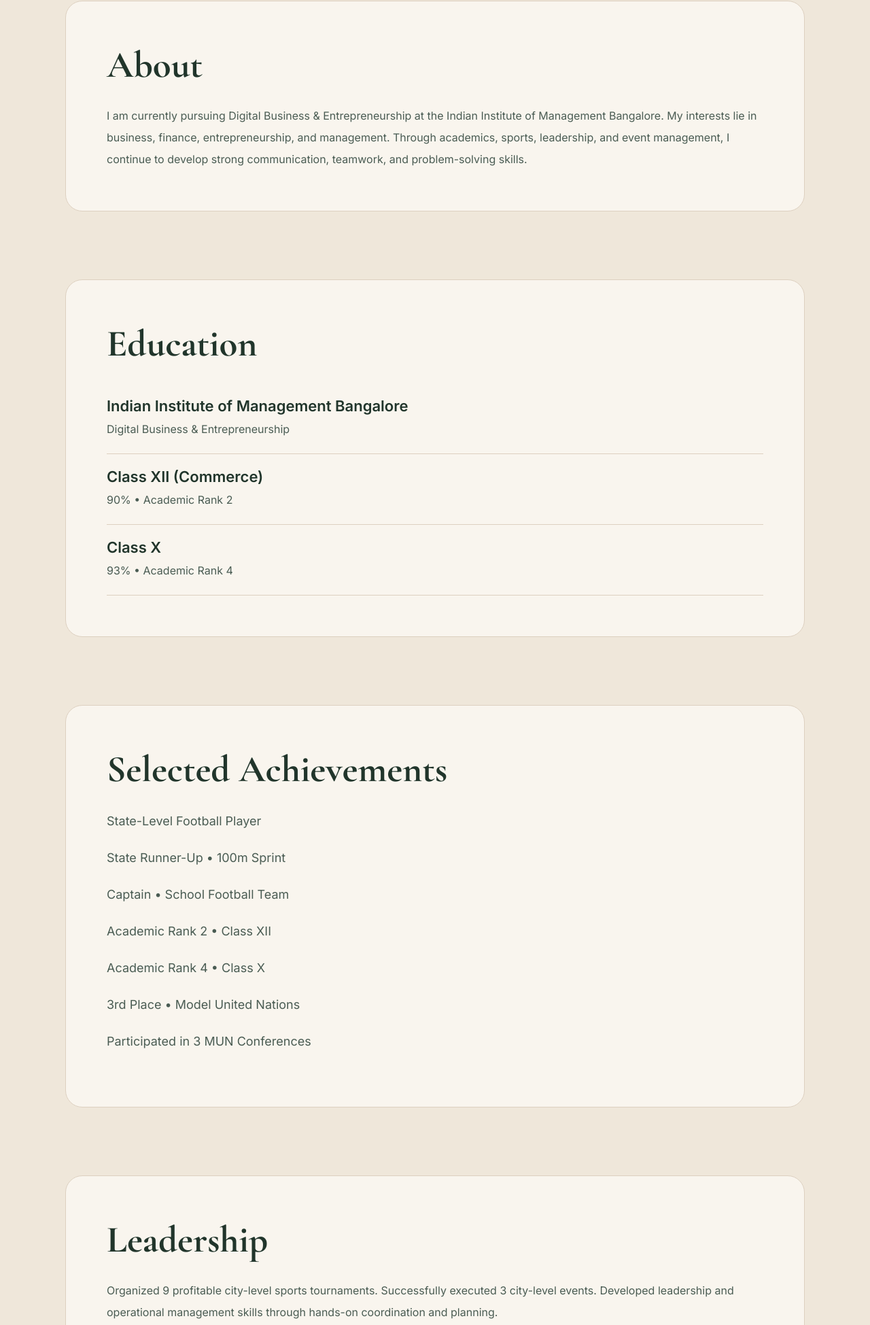
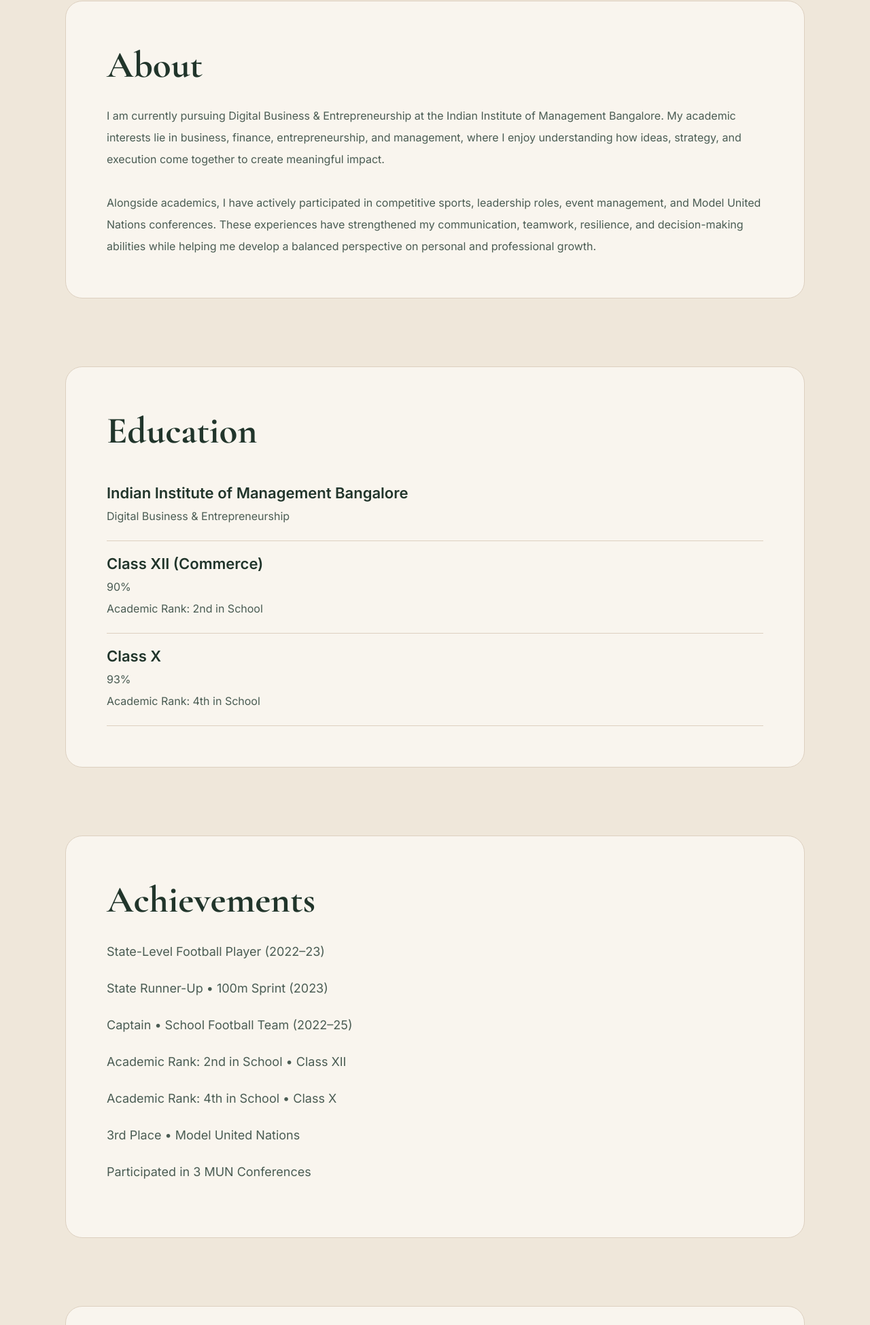
Before and after one commit to sahilrathii/sahil-rathi-resume, a plain HTML site: page index.html in a window 1280 px wide. Shown: the part 915-2864 px from the top of the page at 68% size. Drawn offline with nearby package versions, Linux system fonts and the light colour scheme.

Commit message:
Update index.html

```diff
--- a/index.html
+++ b/index.html
@@ -70,7 +70,9 @@ Explore Portfolio
 
 <div class="hero-right">
 
-<img src="profile.jpg" alt="Profile Photo" class="profile-pic">
+<img src="profile.jpg"
+alt="Profile Photo"
+class="profile-pic">
 
 </div>
 
@@ -83,15 +85,18 @@ Explore Portfolio
 <p>
 
 I am currently pursuing Digital Business & Entrepreneurship at the
-Indian Institute of Management Bangalore.
+Indian Institute of Management Bangalore. My academic interests lie
+in business, finance, entrepreneurship, and management, where I enjoy
+understanding how ideas, strategy, and execution come together to
+create meaningful impact.
 
-My interests lie in business, finance,
-entrepreneurship, and management.
+<br><br>
 
-Through academics, sports, leadership,
-and event management, I continue to
-develop strong communication,
-teamwork, and problem-solving skills.
+Alongside academics, I have actively participated in competitive
+sports, leadership roles, event management, and Model United Nations
+conferences. These experiences have strengthened my communication,
+teamwork, resilience, and decision-making abilities while helping me
+develop a balanced perspective on personal and professional growth.
 
 </p>
 
@@ -113,7 +118,9 @@ teamwork, and problem-solving skills.
 
 <h4>Class XII (Commerce)</h4>
 
-<p>90% • Academic Rank 2</p>
+<p>90%</p>
+
+<p>Academic Rank: 2nd in School</p>
 
 </div>
 
@@ -121,7 +128,9 @@ teamwork, and problem-solving skills.
 
 <h4>Class X</h4>
 
-<p>93% • Academic Rank 4</p>
+<p>93%</p>
+
+<p>Academic Rank: 4th in School</p>
 
 </div>
 
@@ -129,19 +138,19 @@ teamwork, and problem-solving skills.
 
 <section id="achievements" class="card">
 
-<h3>Selected Achievements</h3>
+<h3>Achievements</h3>
 
 <div class="achievement-list">
 
-<p>State-Level Football Player</p>
+<p>State-Level Football Player (2022–23)</p>
 
-<p>State Runner-Up • 100m Sprint</p>
+<p>State Runner-Up • 100m Sprint (2023)</p>
 
-<p>Captain • School Football Team</p>
+<p>Captain • School Football Team (2022–25)</p>
 
-<p>Academic Rank 2 • Class XII</p>
+<p>Academic Rank: 2nd in School • Class XII</p>
 
-<p>Academic Rank 4 • Class X</p>
+<p>Academic Rank: 4th in School • Class X</p>
 
 <p>3rd Place • Model United Nations</p>
 
@@ -157,13 +166,43 @@ teamwork, and problem-solving skills.
 
 <p>
 
-Organized 9 profitable city-level sports tournaments.
+Over the years, I have organized 9 profitable city-level sports
+tournaments and successfully executed 3 large-scale city events.
 
-Successfully executed 3 city-level events.
+<br><br>
 
-Developed leadership and operational
-management skills through hands-on coordination
-and planning.
+These experiences required planning, coordination, problem-solving,
+and effective communication with participants, volunteers, and
+organizers.
+
+<br><br>
+
+Working in dynamic environments has strengthened my leadership
+abilities and taught me the importance of teamwork, adaptability,
+and accountability in achieving successful outcomes.
+
+</p>
+
+</section>
+
+<section class="card">
+
+<h3>My Perspective</h3>
+
+<p>
+
+I believe that meaningful growth comes from consistently stepping
+beyond one's comfort zone. Whether it is competing on the football
+field, organizing events, participating in Model United Nations
+conferences, or pursuing academic excellence, every experience
+provides an opportunity to learn, adapt, and improve.
+
+<br><br>
+
+As I continue my journey through business and entrepreneurship, I
+aim to combine analytical thinking, leadership, and creativity to
+contribute positively to the organizations and communities I become
+a part of.
 
 </p>
 
@@ -183,8 +222,23 @@ and planning.
 <span>Public Speaking</span>
 <span>Event Management</span>
 <span>Problem Solving</span>
+<span>Team Management</span>
+<span>Data Management</span>
 
 </div>
+
+</section>
+
+<section class="card">
+
+<h3>Interests</h3>
+
+<p>
+
+Finance • Entrepreneurship • Business Strategy • Football • Public
+Speaking • Event Management • Leadership Development
+
+</p>
 
 </section>
 
```
